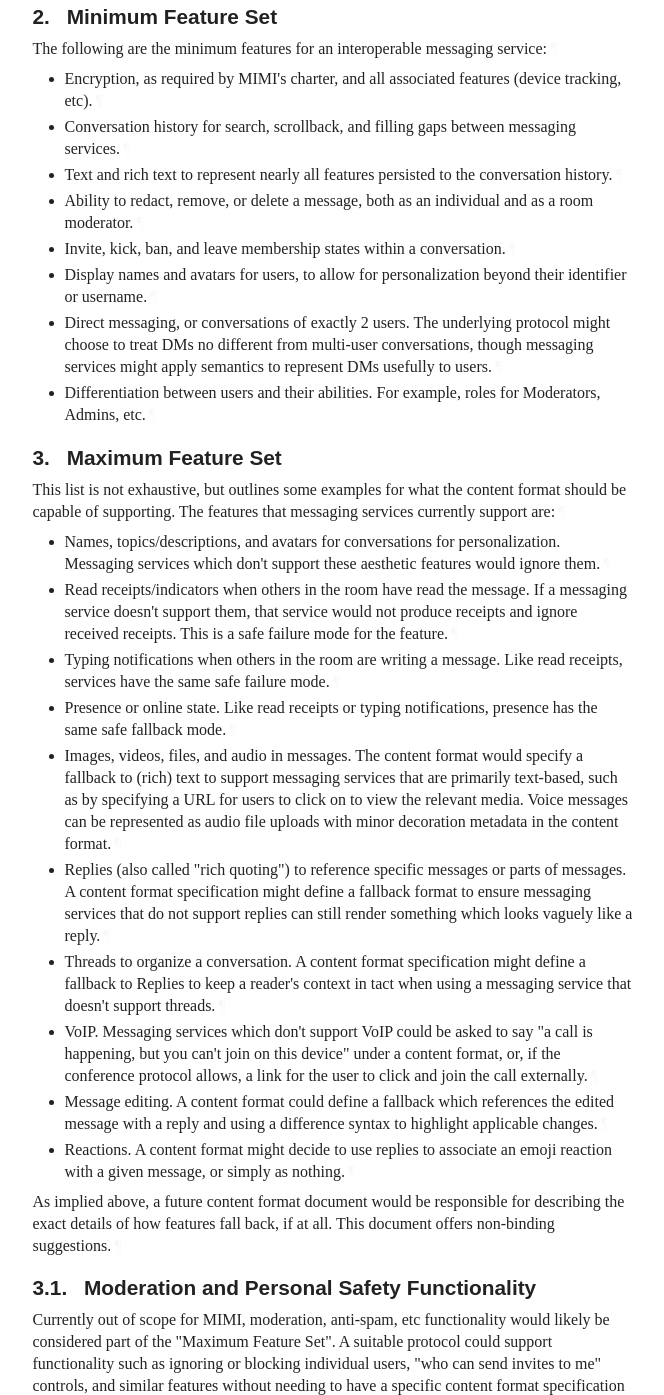
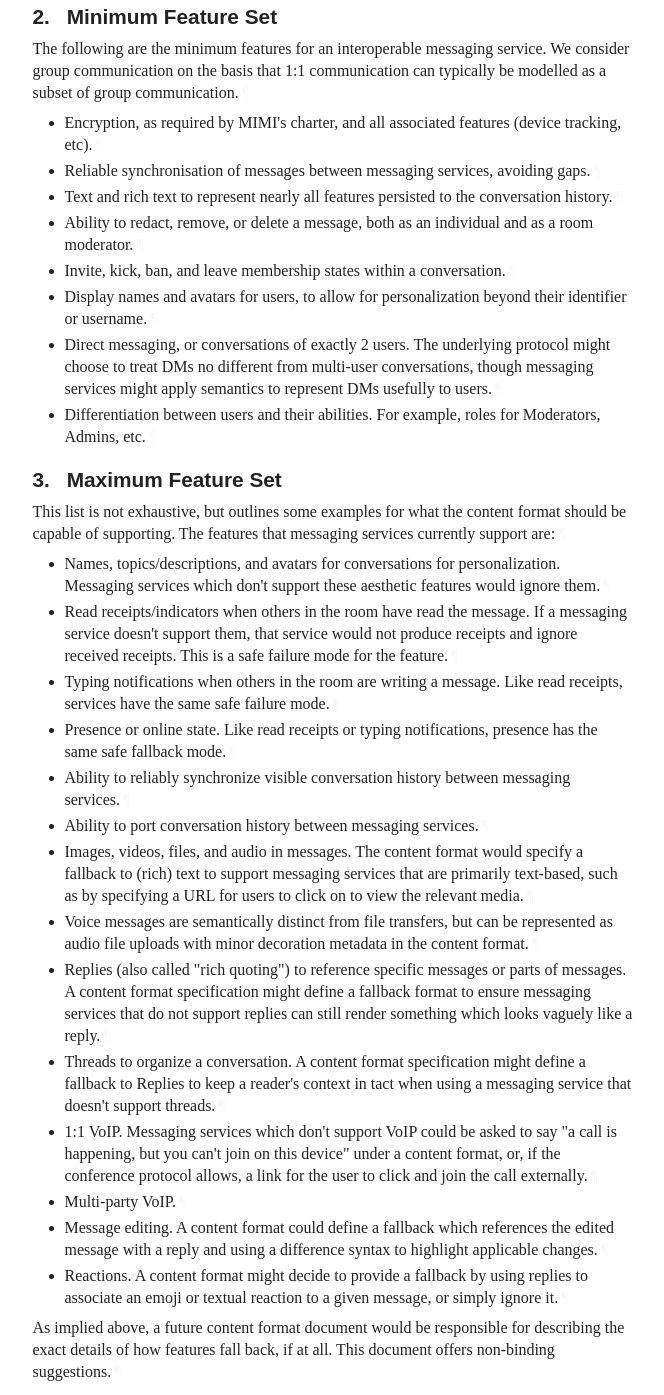
Before and after one commit to turt2live/ietf-mimi-messaging-requirements, a plain HTML site: page draft-ralston-mimi-messaging-requirements.html in a window 1280 px wide. Shown: the part 1166-2561 px from the top of the page, without its empty margins (92-756 px from the left). Drawn offline with Linux system fonts and the light colour scheme; a web font is replaced by a local one.

Commit message:
Script updating gh-pages from 0eb2a3f. [ci skip]

```diff
--- a/draft-ralston-mimi-messaging-requirements.html
+++ b/draft-ralston-mimi-messaging-requirements.html
@@ -1059,7 +1059,7 @@ svg :is([fill="white"], [fill^="#fff"]) {
 </tr></thead>
 <tfoot><tr>
 <td class="left">Ralston</td>
-<td class="center">Expires 11 September 2023</td>
+<td class="center">Expires 14 September 2023</td>
 <td class="right">[Page]</td>
 </tr></tfoot>
 </table>
@@ -1072,12 +1072,12 @@ svg :is([fill="white"], [fill^="#fff"]) {
 <dd class="internet-draft">draft-ralston-mimi-messaging-requirements-latest</dd>
 <dt class="label-published">Published:</dt>
 <dd class="published">
-<time datetime="2023-03-10" class="published">10 March 2023</time>
+<time datetime="2023-03-13" class="published">13 March 2023</time>
     </dd>
 <dt class="label-intended-status">Intended Status:</dt>
 <dd class="intended-status">Informational</dd>
 <dt class="label-expires">Expires:</dt>
-<dd class="expires"><time datetime="2023-09-11">11 September 2023</time></dd>
+<dd class="expires"><time datetime="2023-09-14">14 September 2023</time></dd>
 <dt class="label-authors">Author:</dt>
 <dd class="authors">
 <div class="author">
@@ -1131,7 +1131,7 @@ content format evolves.<a href="#section-abstract-2" class="pilcrow">¶</a></p>
         time. It is inappropriate to use Internet-Drafts as reference
         material or to cite them other than as "work in progress."<a href="#section-boilerplate.1-3" class="pilcrow">¶</a></p>
 <p id="section-boilerplate.1-4">
-        This Internet-Draft will expire on 11 September 2023.<a href="#section-boilerplate.1-4" class="pilcrow">¶</a></p>
+        This Internet-Draft will expire on 14 September 2023.<a href="#section-boilerplate.1-4" class="pilcrow">¶</a></p>
 </section>
 </div>
 <div id="copyright">
@@ -1206,11 +1206,13 @@ set for interoperability over MIMI.<a href="#section-1-2" class="pilcrow">¶</a>
       <h2 id="name-minimum-feature-set">
 <a href="#section-2" class="section-number selfRef">2. </a><a href="#name-minimum-feature-set" class="section-name selfRef">Minimum Feature Set</a>
       </h2>
-<p id="section-2-1">The following are the minimum features for an interoperable messaging service:<a href="#section-2-1" class="pilcrow">¶</a></p>
+<p id="section-2-1">The following are the minimum features for an interoperable messaging service. We consider
+group communication on the basis that 1:1 communication can typically be modelled as a subset of
+group communication.<a href="#section-2-1" class="pilcrow">¶</a></p>
 <ul class="normal">
 <li class="normal" id="section-2-2.1">Encryption, as required by MIMI's charter, and all associated features (device tracking, etc).<a href="#section-2-2.1" class="pilcrow">¶</a>
 </li>
-        <li class="normal" id="section-2-2.2">Conversation history for search, scrollback, and filling gaps between messaging services.<a href="#section-2-2.2" class="pilcrow">¶</a>
+        <li class="normal" id="section-2-2.2">Reliable synchronisation of messages between messaging services, avoiding gaps.<a href="#section-2-2.2" class="pilcrow">¶</a>
 </li>
         <li class="normal" id="section-2-2.3">Text and rich text to represent nearly all features persisted to the conversation history.<a href="#section-2-2.3" class="pilcrow">¶</a>
 </li>
@@ -1252,28 +1254,36 @@ have the same safe failure mode.<a href="#section-3-2.3" class="pilcrow">¶</a>
         <li class="normal" id="section-3-2.4">Presence or online state. Like read receipts or typing notifications, presence has the same safe
 fallback mode.<a href="#section-3-2.4" class="pilcrow">¶</a>
 </li>
-        <li class="normal" id="section-3-2.5">Images, videos, files, and audio in messages. The content format would specify a fallback to
+        <li class="normal" id="section-3-2.5">Ability to reliably synchronize visible conversation history between messaging services.<a href="#section-3-2.5" class="pilcrow">¶</a>
+</li>
+        <li class="normal" id="section-3-2.6">Ability to port conversation history between messaging services.<a href="#section-3-2.6" class="pilcrow">¶</a>
+</li>
+        <li class="normal" id="section-3-2.7">Images, videos, files, and audio in messages. The content format would specify a fallback to
 (rich) text to support messaging services that are primarily text-based, such as by specifying
-a URL for users to click on to view the relevant media. Voice messages can be represented as
-audio file uploads with minor decoration metadata in the content format.<a href="#section-3-2.5" class="pilcrow">¶</a>
+a URL for users to click on to view the relevant media.<a href="#section-3-2.7" class="pilcrow">¶</a>
 </li>
-        <li class="normal" id="section-3-2.6">Replies (also called "rich quoting") to reference specific messages or parts of messages. A
+        <li class="normal" id="section-3-2.8">Voice messages are semantically distinct from file transfers, but can be represented as
+audio file uploads with minor decoration metadata in the content format.<a href="#section-3-2.8" class="pilcrow">¶</a>
+</li>
+        <li class="normal" id="section-3-2.9">Replies (also called "rich quoting") to reference specific messages or parts of messages. A
 content format specification might define a fallback format to ensure messaging services that
-do not support replies can still render something which looks vaguely like a reply.<a href="#section-3-2.6" class="pilcrow">¶</a>
+do not support replies can still render something which looks vaguely like a reply.<a href="#section-3-2.9" class="pilcrow">¶</a>
 </li>
-        <li class="normal" id="section-3-2.7">Threads to organize a conversation. A content format specification might define a fallback
+        <li class="normal" id="section-3-2.10">Threads to organize a conversation. A content format specification might define a fallback
 to Replies to keep a reader's context in tact when using a messaging service that doesn't
-support threads.<a href="#section-3-2.7" class="pilcrow">¶</a>
+support threads.<a href="#section-3-2.10" class="pilcrow">¶</a>
 </li>
-        <li class="normal" id="section-3-2.8">VoIP. Messaging services which don't support VoIP could be asked to say "a call is happening,
+        <li class="normal" id="section-3-2.11">1:1 VoIP. Messaging services which don't support VoIP could be asked to say "a call is happening,
 but you can't join on this device" under a content format, or, if the conference protocol
-allows, a link for the user to click and join the call externally.<a href="#section-3-2.8" class="pilcrow">¶</a>
+allows, a link for the user to click and join the call externally.<a href="#section-3-2.11" class="pilcrow">¶</a>
 </li>
-        <li class="normal" id="section-3-2.9">Message editing. A content format could define a fallback which references the edited message
-with a reply and using a difference syntax to highlight applicable changes.<a href="#section-3-2.9" class="pilcrow">¶</a>
+        <li class="normal" id="section-3-2.12">Multi-party VoIP.<a href="#section-3-2.12" class="pilcrow">¶</a>
 </li>
-        <li class="normal" id="section-3-2.10">Reactions. A content format might decide to use replies to associate an emoji reaction with
-a given message, or simply as nothing.<a href="#section-3-2.10" class="pilcrow">¶</a>
+        <li class="normal" id="section-3-2.13">Message editing. A content format could define a fallback which references the edited message
+with a reply and using a difference syntax to highlight applicable changes.<a href="#section-3-2.13" class="pilcrow">¶</a>
+</li>
+        <li class="normal" id="section-3-2.14">Reactions. A content format might decide to provide a fallback by using replies to associate an
+emoji or textual reaction to a given message, or simply ignore it.<a href="#section-3-2.14" class="pilcrow">¶</a>
 </li>
       </ul>
 <p id="section-3-3">As implied above, a future content format document would be responsible for describing the exact
```
Also changed, not shown: draft-ralston-mimi-messaging-requirements.txt.
